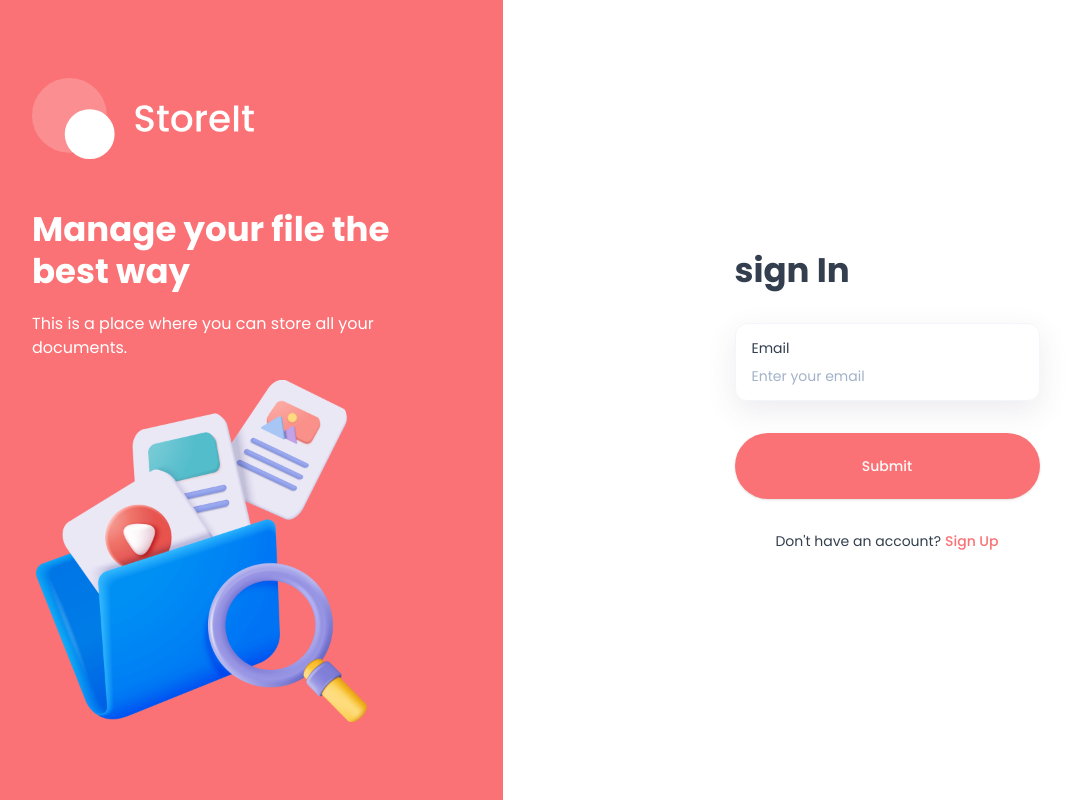
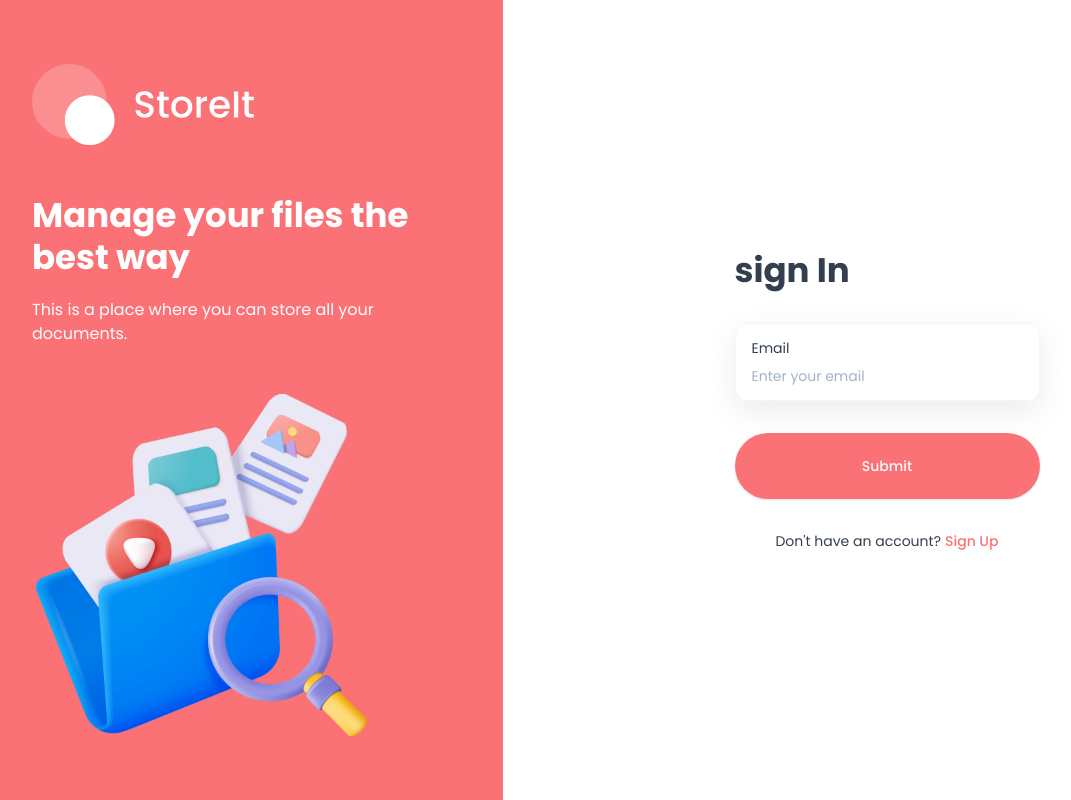
Before and after one commit to Mehranlip/Store-XDrive, a Next.js app: page /sign-in in a window 1280 px wide. Shown: the whole page, without its empty margins (9-1080 px from the left). Built offline with nearby package versions, Linux system fonts and the light colour scheme.

Commit message:
steup backend

```diff
--- a/app/(auth)/layout.tsx
+++ b/app/(auth)/layout.tsx
@@ -1,10 +1,10 @@
 import React from "react";
 import Image from "next/image";
 
-function layout({ children }: { children: React.ReactNode }) {
+const Layout = ({ children }: { children: React.ReactNode }) => {
   return (
     <div className="flex min-h-screen">
-      <section className="bg-brand p-10 hidden w-1/2 items-center justify-center lg:flex xl:w-2/5">
+      <section className="hidden w-1/2 items-center justify-center bg-brand p-10 lg:flex xl:w-2/5">
         <div className="flex max-h-[800px] max-w-[430px] flex-col justify-center space-y-12">
           <Image
             src="/assets/icons/logo-full.svg"
@@ -13,36 +13,38 @@ function layout({ children }: { children: React.ReactNode }) {
             height={82}
             className="h-auto"
           />
+
           <div className="space-y-5 text-white">
-            <h1 className="h1">Manage your file the best way</h1>
+            <h1 className="h1">Manage your files the best way</h1>
             <p className="body-1">
               This is a place where you can store all your documents.
             </p>
-            <Image
-              src="/assets/images/files.png"
-              alt="files"
-              width={342}
-              height={342}
-              className="transition-all hover:rotate-2 hover:scale-105"
-            />
           </div>
+          <Image
+            src="/assets/images/files.png"
+            alt="Files"
+            width={342}
+            height={342}
+            className="transition-all hover:rotate-2 hover:scale-105"
+          />
         </div>
       </section>
 
-      <section className="flex flex-1 flex-col items-center bg-white p-4 py-10 lg:justify-center lg:p-10 lg:py-0 ">
+      <section className="flex flex-1 flex-col items-center bg-white p-4 py-10 lg:justify-center lg:p-10 lg:py-0">
         <div className="mb-16 lg:hidden">
           <Image
-            className="h-auto w-[200px] lg:w-[250px]"
             src="/assets/icons/logo-full-brand.svg"
             alt="logo"
             width={224}
             height={82}
+            className="h-auto w-[200px] lg:w-[250px]"
           />
         </div>
+
         {children}
       </section>
     </div>
   );
-}
+};
 
-export default layout;
+export default Layout;
--- a/components/AuthForm.tsx
+++ b/components/AuthForm.tsx
@@ -17,19 +17,29 @@ import { useState } from "react";
 import Image from "next/image";
 import Link from "next/link";
 
-const formSchema = z.object({
-  username: z.string().min(2).max(50),
-});
 
 type FormType = "sign-in" | "sign-up";
+
+const authFormSchema = (formType : FormType) => {
+  return z.object(
+   {
+    email: z.string().email(),
+    fullName: formType === 'sign-up' ? z.string().min(2).max(50) : z.string().optional(),
+
+   }
+  )
+}
 
 function AuthForm({ type }: { type: FormType }) {
     const [isLoading,setIsLoading] = useState(false)
     const [errorMessage,setErrorMessage] = useState("")
+
+
+  const formSchema = authFormSchema(type)
   const form = useForm<z.infer<typeof formSchema>>({
     resolver: zodResolver(formSchema),
     defaultValues: {
-      username: "",
+      fullName: "", email:""
     },
   });
 
```
